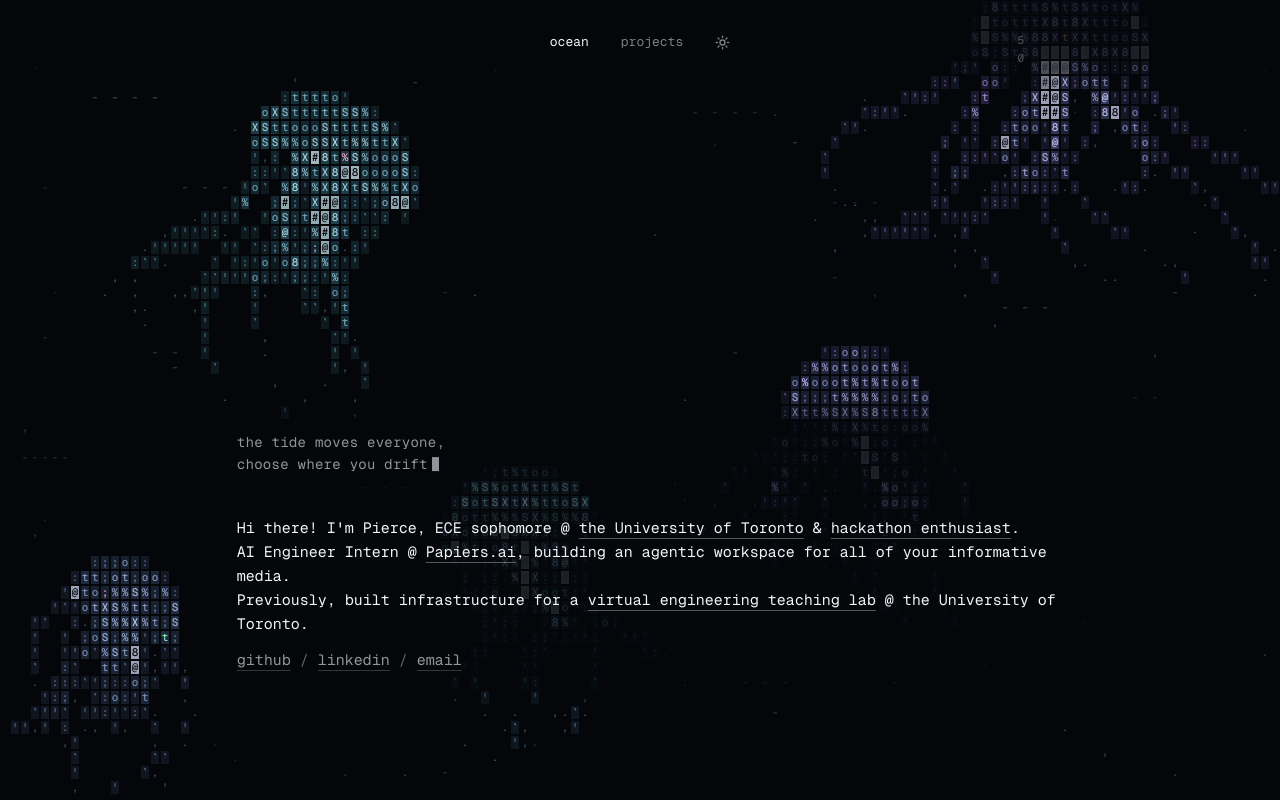
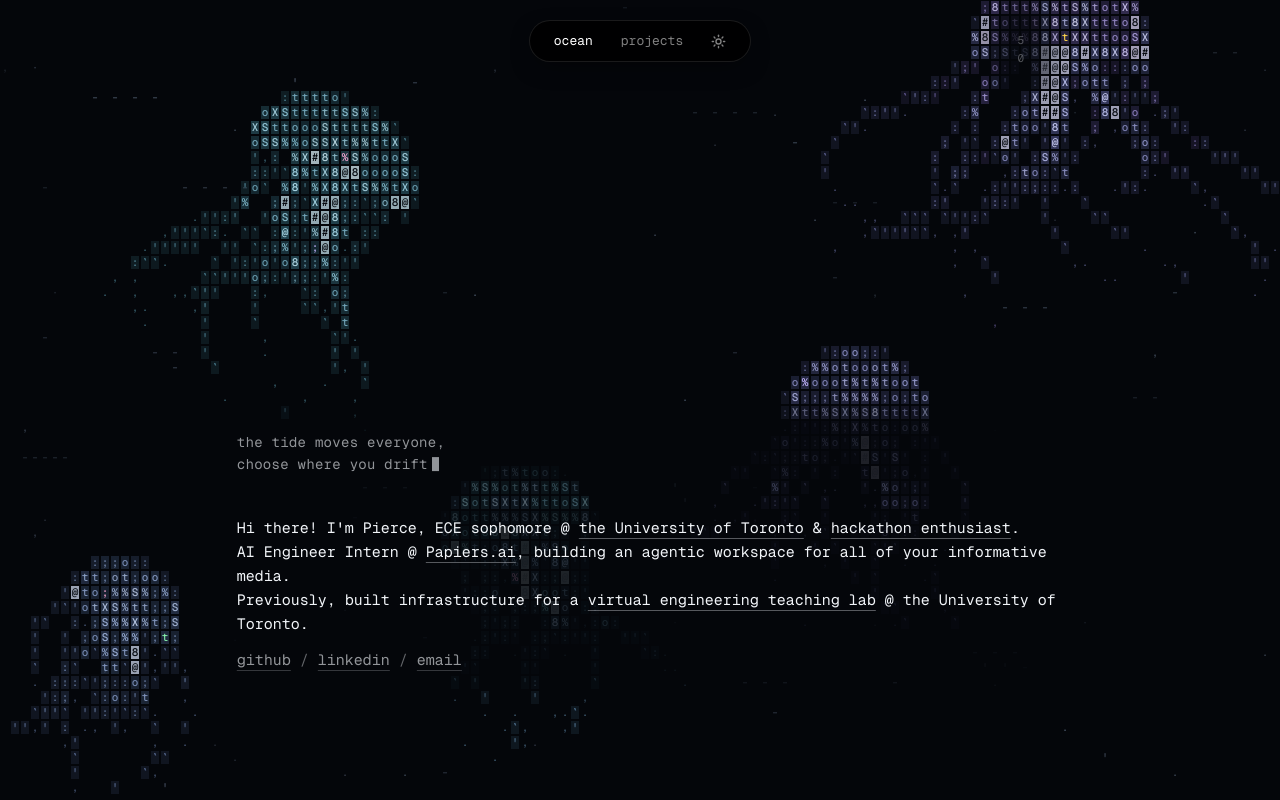
Before and after one commit to pierceluu10/personal-portfolio, a Next.js app: page / in a window 1280 px wide. Built offline with nearby package versions, Linux system fonts and the light colour scheme.

Commit message:
feat: put the nav in a floating pill

```diff
--- a/src/components/TopNav.tsx
+++ b/src/components/TopNav.tsx
@@ -16,10 +16,12 @@ export function TopNav() {
   const pathname = usePathname();
 
   return (
-    <nav
+    <nav aria-label="Main" className="pointer-events-none fixed inset-x-0 top-0 z-30 flex justify-center pt-5">
+      {/* Always dark, with a hairline edge so it still reads against the dark theme's page. Clicks on it never reach the water. */}
+      <div
         data-ocean-avoid
-      aria-label="Main"
-      className="fixed inset-x-0 top-0 z-30 flex items-center justify-center gap-8 pt-8 font-mono text-[13px] lowercase text-foreground"
+        data-ocean-ignore
+        className="pointer-events-auto flex items-center gap-7 rounded-full border border-white/10 bg-black/85 px-6 py-2.5 font-mono text-[13px] lowercase text-white shadow-[0_8px_24px_-8px_rgb(0_0_0/0.5)] backdrop-blur-md"
       >
         {LINKS.map(({ label, href }) => (
           <Link
@@ -31,14 +33,12 @@ export function TopNav() {
             {label}
           </Link>
         ))}
-      {/* A margin of dead space around the toggle, so a near miss doesn't send a pulse through the water behind it. */}
-      <span data-ocean-ignore className="-m-4 flex p-4">
         <button type="button" onClick={toggleTheme} aria-label="Toggle theme" className={`${ITEM} opacity-50`}>
           {/* Both render and CSS picks one, so the server and client markup match before the theme is known. */}
           <Moon size={15} strokeWidth={2.25} aria-hidden className="dark:hidden" />
           <Sun size={15} strokeWidth={2.25} aria-hidden className="hidden dark:inline" />
         </button>
-      </span>
+      </div>
     </nav>
   );
 }
```
Lines whose indentation alone changed are shown as unchanged.
